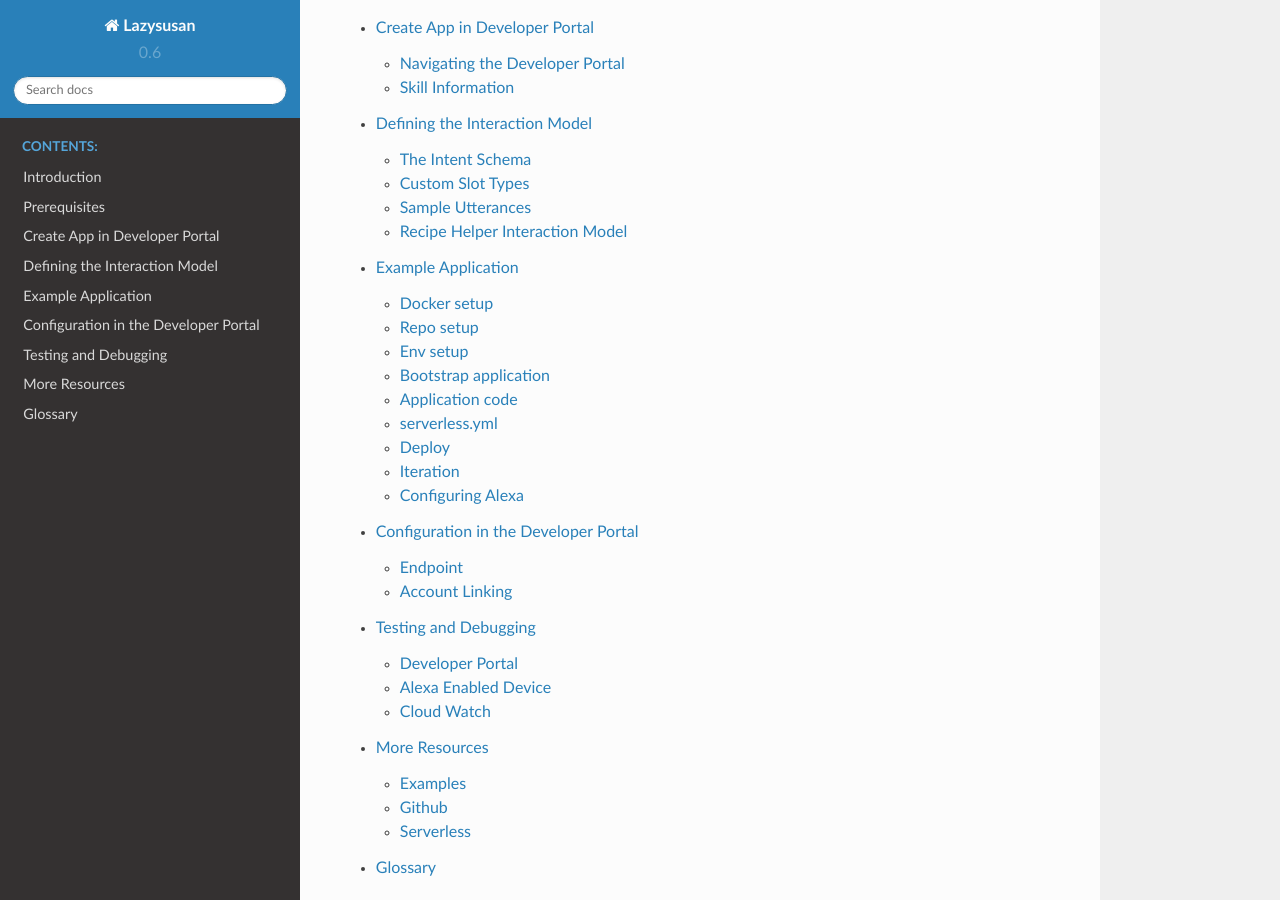
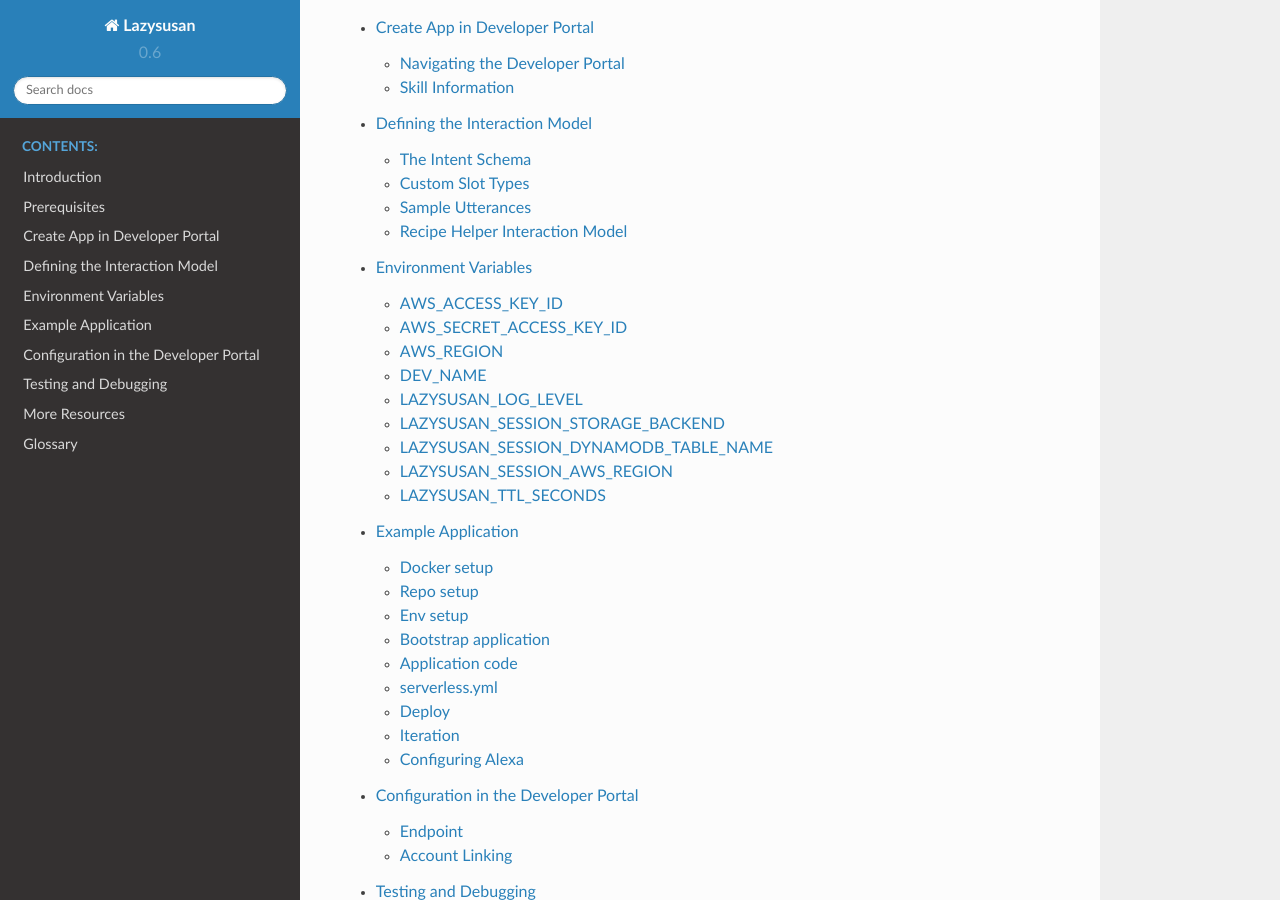
Before and after one commit to verypossible/lazysusan, a Sphinx documentation site: the page built from docs/index.rst, in a window 1280 px wide and 900 px high, scrolled down 552 px. Built offline with Sphinx 7.4.7 and the Read the Docs theme 2.0.0, drawn with Linux system fonts in a browser that asks for light colours; some of the changed lines change nothing that is shown.

Commit message:
Environment Variable Documentation

```diff
--- /dev/null
+++ b/docs/env.rst
@@ -0,0 +1,99 @@
+.. _env:
+
+===============================
+Environment Variables
+===============================
+
+So that you don't have to write a lot of code to change the applications
+behavior, there are several environment variables that are a part of the
+Lazysusan framework that allow you to alter functionality without having to
+write additional code.
+
+
+AWS_ACCESS_KEY_ID
+=================
+
+This environment variable is required by serverless so skill logic can be
+deployed to AWS Lambda. This information can be obtained from AWS when
+generating access keys for a specific user.
+
+
+AWS_SECRET_ACCESS_KEY_ID
+========================
+
+This environment variable is required by serverless so skill logic can be
+deployed to AWS Lambda. This information can be obtained from AWS when
+generating access keys for a specific user.
+
+
+AWS_REGION
+=================
+
+This environment variable is required by serverless to ensure the skill logic is
+deployed to the correct region in AWS. For now, this should be set to
+``us-east-1``.
+
+
+DEV_NAME
+========
+
+This environment variable is optional, but helpful so that when you are running
+a docker container you can verify which environment will be updated during a
+deployment.
+
+
+LAZYSUSAN_LOG_LEVEL
+===================
+
+This environment variable is optional and determines the log level of the AWS
+Lambda function. The available values for this environment variable are the
+standard Python logging levels. If a log level is not specified,
+``logging.WARN`` will be used as the default.
+
+
+LAZYSUSAN_SESSION_STORAGE_BACKEND
+=================================
+
+This evironment variable is optional and determines how Lazysusan sessions will
+be handled throughout the skill lifecycle. They available values are:
+
+``memory``: No session information will be tracked, the ``initialState`` will be
+used to drive all state transition throughout the skill.
+
+``cookie``: With this setting, session information will live in the request -
+response lifecycle so that state transitions can occur. All session information
+is lost when skill execution is terminated.
+
+``dynamodb``: This is the default setting if a value is not specified. With this
+setting, session information will be stored in DynamoDB so session information
+can live beyond the execution of the skill. This is particularly useful when
+playing long audio as the skill execution is terminated when the long audio is
+playing and audio playback metadata needs to be stored so that it can be resumed
+if needed.
+
+
+LAZYSUSAN_SESSION_DYNAMODB_TABLE_NAME
+=====================================
+
+This environment variable is required when ``LAZYSUSAN_SESSION_STORAGE_BACKEND``
+is set to ``dynamodb``. This allows serverless to create the appropriate
+DynamoDB table as well as allows the skill logic to properly access the DynamoDB
+table.
+
+
+LAZYSUSAN_SESSION_AWS_REGION
+============================
+
+This environment variable is required when ``LAZYSUSAN_SESSION_STORAGE_BACKEND``
+is set to ``dynamodb``. This is used for finding the DynamoDB table that is set
+in ``LAZYSUSAN_SESSION_DYNAMODB_TABLE_NAME``.
+
+
+LAZYSUSAN_TTL_SECONDS
+=====================
+
+This environment variable is optional. It is used when
+``LAZYSUSAN_SESSION_STORAGE_BACKEND`` is set to ``dynamodb`` and must be set to
+a positive integer. This allows the developer to specify a length of time that
+session information stored in DynamoDB is valid. The default value for this
+environment variable is ``0`` which means that a session is indefinitely valid.
--- a/docs/index.rst
+++ b/docs/index.rst
@@ -13,6 +13,7 @@
    prerequisites
    create_app
    interaction_model
+   env
    example_app
    config
    testing
```
